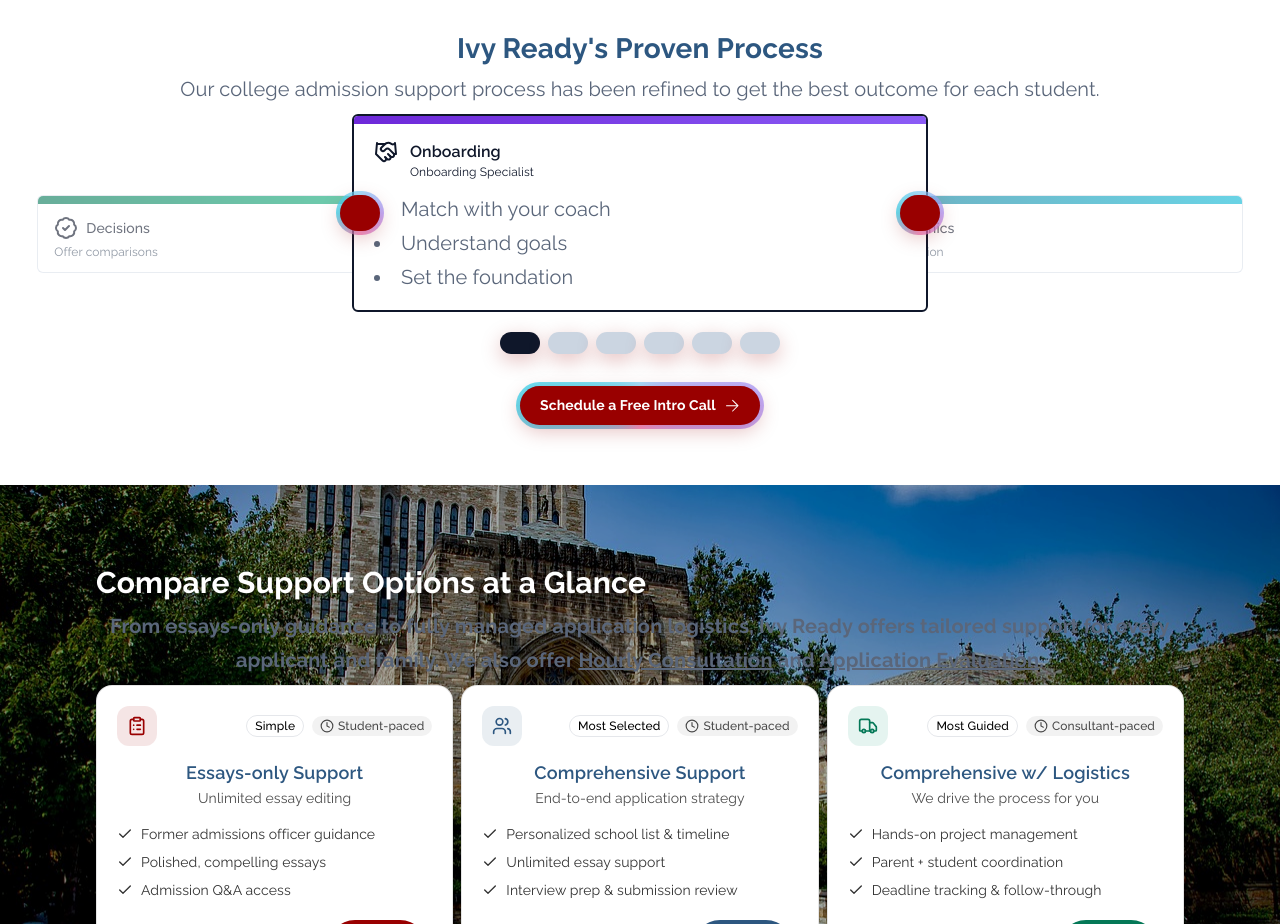
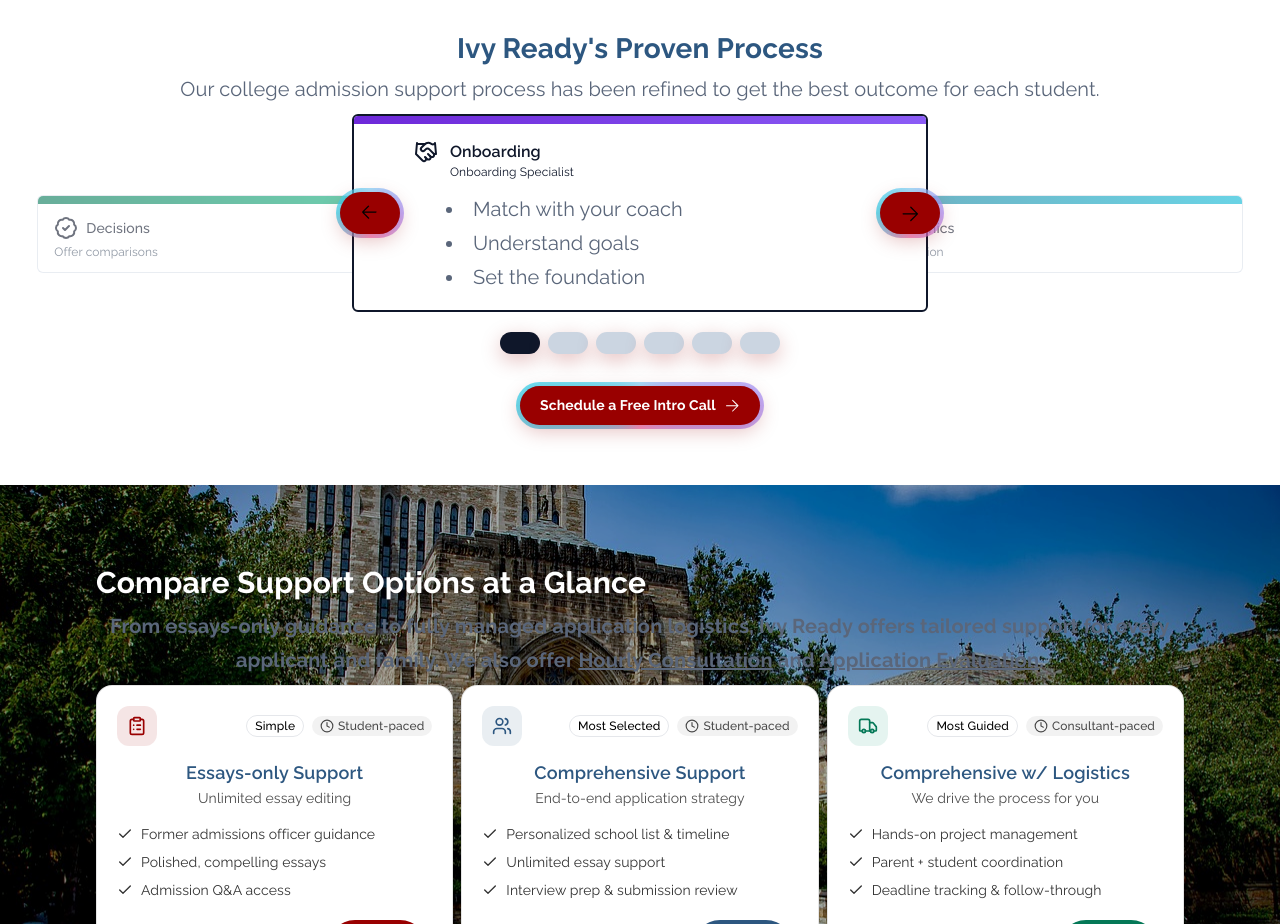
Before and after one commit to TesCoder/IR, a Next.js app in the folder next-js-site/: page / in a window 1280 px wide. Shown: the part 4300-5224 px from the top of the page. Built offline with nearby package versions, Linux system fonts and the light colour scheme.

Commit message:
Update SteppedRoadmap.jsx

```diff
--- a/next-js-site/components/SteppedRoadmap.jsx
+++ b/next-js-site/components/SteppedRoadmap.jsx
@@ -128,7 +128,7 @@ export default function SteppedRoadmapCarousel({
 
   // Utility: high-contrast content block
   const ContentBlock = ({ icon, title, role, bullets }) => (
-    <div className="px-5 py-4">
+    <div className="ml-10 px-5 py-4">
       <div className="flex items-start gap-3">
         <div className="shrink-0 text-slate-900">{icon}</div>
         <div>
@@ -136,7 +136,7 @@ export default function SteppedRoadmapCarousel({
           <div className="text-xs text-slate-900">{role}</div>
         </div>
       </div>
-      <ul className="mt-3 list-disc list-inside text-[15px] leading-6 text-slate-800 dark:text-slate-200">
+      <ul className="mt-3 ml-8 list-disc list-inside text-[15px] leading-6 text-slate-800 dark:text-slate-200">
         {bullets.map((b, i) => (
           <li key={i}>{b}</li>
         ))}
@@ -210,26 +210,47 @@ export default function SteppedRoadmapCarousel({
             </AnimatePresence>
 
             {/* Controls */}
+            {/* Left Control */}
             <div className="absolute inset-y-0 -left-3 flex items-center">
               <OrbitGlowButton
                 type="button"
                 aria-label="Previous step"
                 onClick={() => go(-1)}
-                className="inline-flex h-9 w-9 items-center justify-center rounded-md bg-white text-slate-900 shadow-sm border border-slate-300 hover:bg-slate-50 focus:outline-none focus-visible:ring-2 focus-visible:ring-indigo-500"
+                className="inline-flex items-center justify-center rounded-md bg-white text-black shadow-sm border border-slate-300 hover:bg-slate-50 focus:outline-none focus-visible:ring-2 focus-visible:ring-indigo-500"
               >
-                <ChevronLeft className="h-5 w-5" />
+                <svg
+                  xmlns="http://www.w3.org/2000/svg"
+                  viewBox="0 0 24 24"
+                  fill="currentColor"
+                  className="h-5 w-5 text-black"
+                  aria-hidden="true"
+                >
+                  <path d="M10.5 19.5a.75.75 0 0 1 1.06-1.06L4.84 11.72h15.41a.75.75 0 0 1 0-1.5H4.84l6.72-6.72a.75.75 0 1 1-1.06-1.06l-8 8a.75.75 0 0 1 0 1.06l8 8Z" />
+                </svg>
               </OrbitGlowButton>
             </div>
+
+
+            {/* Right Control */}
             <div className="absolute inset-y-0 -right-3 flex items-center">
               <OrbitGlowButton
                 type="button"
                 aria-label="Next step"
                 onClick={() => go(1)}
-                className="inline-flex h-9 w-9 items-center justify-center rounded-md bg-white text-slate-900 shadow-sm border border-slate-300 hover:bg-slate-50 focus:outline-none focus-visible:ring-2 focus-visible:ring-indigo-500"
+                className="inline-flex items-center justify-center rounded-md bg-white text-black shadow-sm border border-slate-300 hover:bg-slate-50 focus:outline-none focus-visible:ring-2 focus-visible:ring-indigo-500"
               >
-                <ChevronRight className="h-5 w-5" />
+                <svg
+                  xmlns="http://www.w3.org/2000/svg"
+                  viewBox="0 0 24 24"
+                  fill="currentColor"
+                  className="h-5 w-5 text-black"
+                  aria-hidden="true"
+                >
+                  <path d="M13.5 4.5a.75.75 0 0 0-1.06 1.06l6.72 6.72H3.75a.75.75 0 0 0 0 1.5h15.41l-6.72 6.72a.75.75 0 1 0 1.06 1.06l8-8a.75.75 0 0 0 0-1.06l-8-8Z" />
+                </svg>
               </OrbitGlowButton>
             </div>
+
           </div>
         </div>
 
@@ -250,6 +271,7 @@ export default function SteppedRoadmapCarousel({
 
       {/* CTA */}
       <div className="mt-8 flex justify-center">
+
         <OrbitGlowButton
           onClick={() => setModalType('INFO')}
           data-bs-toggle="modal" // triggers Bootstrap modal (adds transparent black backdrop) (aka popup)
```
